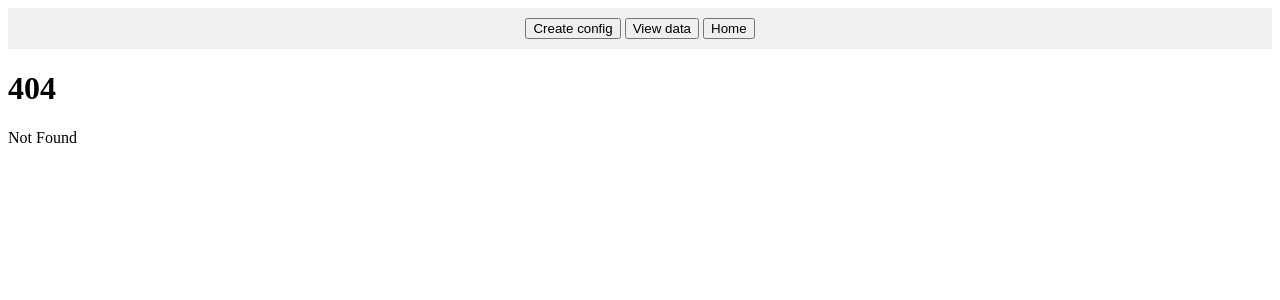
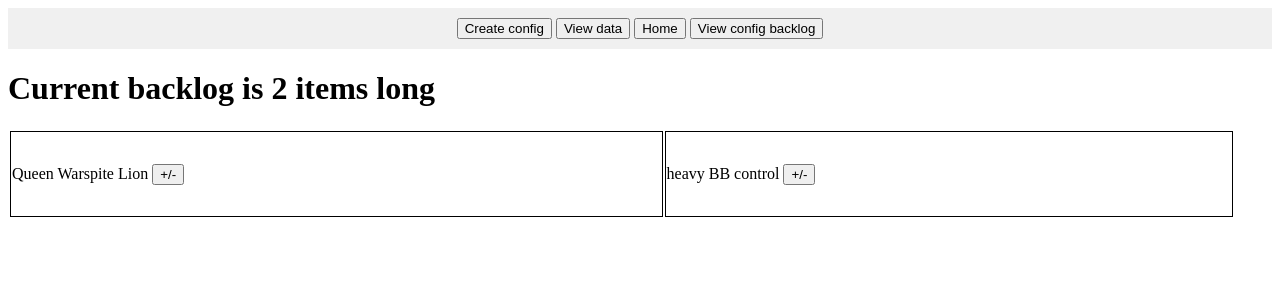
Before and after one commit to That1GuyWhoSucks/That1GuyWhoSucks.github.io, a SvelteKit app: page /view_backlog in a window 1280 px wide. Before the commit this address had no page. Shown: the top 300 px of the page. Built offline with nearby package versions, Linux system fonts and the light colour scheme.

Commit message:
Add backlog Viewer

```diff
--- a/src/App.svelte
+++ b/src/App.svelte
@@ -4,12 +4,14 @@
 import Create from './routes/create/+page.svelte';
 import ViewCode from './routes/view_code/+page.svelte';
 import View from './routes/view/+page.svelte';
+import ViewBacklog from './routes/view_backlog/+page.svelte';
 // Define your routes mapping
 const routes = {
   '/': Index,
   '/create': Create,
   '/view_code': ViewCode,
-  '/view': View
+  '/view': View,
+  '/view_backlog': ViewBacklog
 };
 </script>
 
--- a/src/lib/index.ts
+++ b/src/lib/index.ts
@@ -86,6 +86,11 @@
     enemyModifications: Record<string, any>
     dungeonModifications: Record<string, any>
     id: string
+}
+
+export interface ViewConfig extends Config {
+    active: boolean
+    images: [HTMLElement | null, boolean]
 }
 
 export interface IndividualStatistics {
--- a/src/routes/+layout.svelte
+++ b/src/routes/+layout.svelte
@@ -10,11 +10,15 @@
 function Home() {
     goto("/");
 }
+function ViewBacklog() {
+    goto("#/view_backlog");
+}
 </script>
 <nav style="text-align: center; background-color: #f0f0f0; padding: 10px;">
     <button onclick="{CreateConfig}">Create config</button>
     <button onclick="{ViewData}">View data</button>
     <button onclick="{Home}">Home</button>
+    <button onclick="{ViewBacklog}">View config backlog</button>
 </nav>
 
 <slot/>
--- a/src/routes/+page.svelte
+++ b/src/routes/+page.svelte
@@ -7,12 +7,13 @@
 function CreateConfig() {
     goto("#/create");
 }
-
+let backlog = Object.keys(import.meta.glob("../pending/*.json")).length;
 </script>
 <div style="margin: auto; text-align: center;">
     <h1>The AutoTester&#8482;</h1>
     <h3>Autotester&#8482; version: 1.4.0 (last updated 22/12/25)</h3>
     <h3>Data viewer version: 3.0.0 (last updated 22/12/25)</h3>
+    <h3>Current backlog is {backlog} items long</h3>
     <br>
     <button onclick="{CreateConfig}">Create config for testing</button>
     <button onclick="{ViewData}">View data</button>
@@ -49,7 +50,7 @@
                 <p>How do I use this?</p>
             </div>
             <div slot="details">
-                <p>First you need to create a config file. Press the "Create config" button above, fill out the form and then send the file it spits out to @that1nerd on discord.</p>
+                <p>First you need to create a config file. Press the "Create config" button above, fill out the form and then generate the file. Then just copy it and send it through the google form.</p>
                 <p>I will run The AutoTester&#8482; with your config and let you know when this site is update with your results.</p>
                 <p>Then simply navigate to the "View data" page, select your config (and any other configs you want to compare to), select what graphs to generate and hit generate.</p>
                 <p>It will redirect you to the code viewer page, give it some time to generate the graphs then look at your data. If you want to share simply give them the code or the URL, either works.</p>
--- a/src/routes/create/+page.svelte
+++ b/src/routes/create/+page.svelte
@@ -101,7 +101,7 @@
 };
 </script>
 <div style="text-align: center;">
-    <p>Complete the form below, download the configuration file generated, then send it to @that1nerd on discord to have it run</p>
+    <p>Complete the form below, copy the file generated, then send it through the google form. Or you may send it to me through discord @that1nerd</p>
     <p>If you have any questions or want something more specific than can be generated here feel free to contact me @that1nerd on discord. If you want to try something there is a very good chance I can make it happen (with enough time).</p>
     <form>
         <h2>General information</h2>
--- /dev/null
+++ b/src/routes/view_backlog/+page.svelte
@@ -0,0 +1,62 @@
+<script lang="ts">
+import type { ViewConfig } from "$lib";
+import { ELEMENTS_PER_ROW, process_fleet, ImageLoader } from "$lib";
+import Accordian from '../../Accordian.svelte';
+
+let configs: ViewConfig[] = [];
+let imageLoader: ImageLoader = new ImageLoader();
+
+Promise.all(
+  Object.entries(import.meta.glob("../../pending/*.json")).map(async ([path, loader]) => {
+    const mod = await loader();
+    // @ts-ignore
+    const data = mod.default ?? mod;
+    // @ts-ignore
+    const id = path.split("/").pop().replace(/\.json$/, "");
+    return { ...data, "images": [null, false] };
+  })
+).then((confs: ViewConfig[]) => {
+    configs = confs;
+});
+function Chunk(arr: ViewConfig[]): ViewConfig[][] {
+    const result = [];
+    for (let i=0; i<arr.length; i+=ELEMENTS_PER_ROW) {
+        result.push(arr.slice(i, i + ELEMENTS_PER_ROW));
+    }
+    return result;
+}
+</script>
+<h1>Current backlog is {configs.length} items long</h1>
+<table style="width: 100%;">
+    <tbody>
+        {#each Chunk(configs) as row}
+            <tr>
+                {#each row as conf}
+                    <td style="vertical-align: top; border: 1px solid black;">
+                        <Accordian style='width: 100%;'>
+                            <div slot="head" style="">
+                                <p>{conf.outputName}</p>
+                            </div>
+                            <div slot="details" style="width: 994px; overflow-x: scroll; text-align: left;">
+                                <pre>{JSON.stringify(conf, ["outputName", "author", "description", "fleetBuilderLink", "enemyId", "dungeonId", "ft", "createdAt", "enemyModifications", "dungeonModifications"], 2)}</pre>
+                                <div bind:this={conf.images[0]}></div>
+                                {#if !conf.images[1]}
+                                    <button on:click={async function() {
+                                        if (imageLoader.rarity.length == 0) {
+                                            await imageLoader.init();
+                                        }
+                                        conf.images[0]?.replaceChildren(await process_fleet(conf, imageLoader))
+                                        conf.images[1] = true;
+                                    }}>Generate fleet image</button>
+                                {/if}
+                            </div>
+                        </Accordian>
+                    </td>
+                {/each}
+                {#each Array(ELEMENTS_PER_ROW - row.length) as _}
+                    <td></td>
+                {/each}
+            </tr>
+        {/each}
+    </tbody>
+</table>
```
Also changed, not shown: src/routes/view/+page.svelte (+1 -7 lines).
